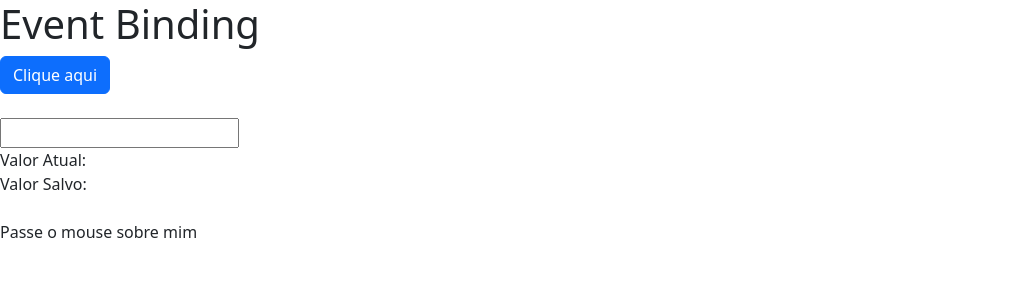
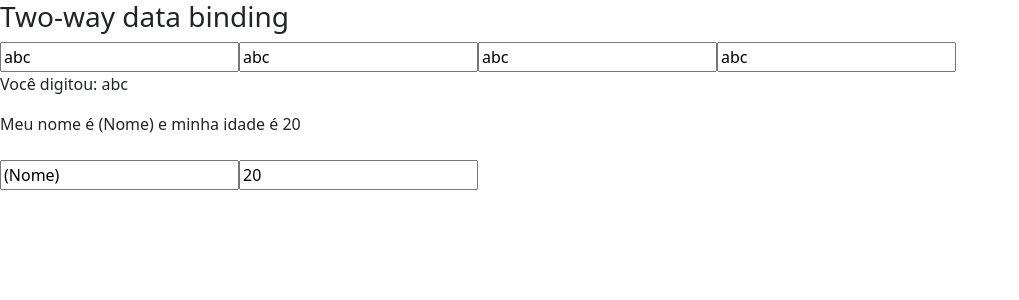
Before and after one commit to DevCaioSouza/Curso-Loiane-Angular, an Angular app in the folder data-binding/: page / in a window 1280 px wide. Shown: the top 300 px of the page, without its empty margins (0-1019 px from the left). Built offline with nearby package versions, Linux system fonts and the light colour scheme.

Commit message:
two-way databinding (parcial da aula)

```diff
--- a/data-binding/src/app/app.module.ts
+++ b/data-binding/src/app/app.module.ts
@@ -3,6 +3,7 @@ import { BrowserModule } from '@angular/platform-browser';
 
 import { AppComponent } from './app.component';
 import { DataBindingComponent } from './data-binding/data-binding.component';
+import { FormsModule } from '@angular/forms';
 
 @NgModule({
   declarations: [
@@ -10,7 +11,8 @@ import { DataBindingComponent } from './data-binding/data-binding.component';
     DataBindingComponent
   ],
   imports: [
-    BrowserModule
+    BrowserModule,
+    FormsModule
   ],
   providers: [],
   bootstrap: [AppComponent]
--- a/data-binding/src/app/data-binding/data-binding.component.html
+++ b/data-binding/src/app/data-binding/data-binding.component.html
@@ -1,6 +1,6 @@
 <section class="property-binding">
 
-	<!-- <article>
+  <!-- <article>
         <h3>String Interpolation - Interpolação de String</h3>
         <h3>String renderizada via interpolação: {{ url }}</h3>
         <h3>Resultado de 1 + 1: {{ 1+1 }}</h3>
@@ -15,7 +15,7 @@
         <img bind-src="urlImage">
     </article> -->
 
-	<!-- <article>
+  <!-- <article>
         <h3>Class & Style Binding</h3>
         <div>
             Selecione uma classe:
@@ -49,7 +49,7 @@
         </div>
     </article> -->
 
-	<section class="event-binding">
+  <!-- <section class="event-binding">
 
 		<article>
 			<h1>Event Binding</h1>
@@ -78,6 +78,52 @@
 
 		</article>
 
-	</section>
+	</section> -->
+
+  <section class="two-way-binding">
+    <article>
+      <h3>Two-way data binding</h3>
+      <div>
+
+        <input
+        type="text"
+        [value]="nome"
+        (input)="nome = evento.value"
+        #evento
+        />
+
+        <input
+        type="text"
+        [ngModel]="nome"
+        (ngModelChange)="nome = evento.value"
+        #evento
+        />
+
+        <input type="text"
+        [(ngModel)]="nome"
+        />
+
+        <input type="text"
+        bindon-ngModel="nome"
+        />
+
+        <p>Você digitou: {{nome}}</p>
+
+      </div>
+
+      <div>
+
+        Meu nome é {{ pessoa.nome }}
+        e minha idade é {{ pessoa.idade }}<br><br>
+
+        <input type="text"
+        [(ngModel)]="pessoa.nome"
+        />
+        <input type="text"
+        [(ngModel)]="pessoa.idade"
+        />
+      </div>
+    </article>
+  </section>
 
 </section>
--- a/data-binding/src/app/data-binding/data-binding.component.ts
+++ b/data-binding/src/app/data-binding/data-binding.component.ts
@@ -24,6 +24,13 @@ export class DataBindingComponent {
 
   isMouseOver: boolean = false;
 
+  nome: string = 'abc';
+
+  pessoa: any = {
+    nome: '(Nome)',
+    idade: 20
+  }
+
   getValor(): number {
     return 1;
   }
```
